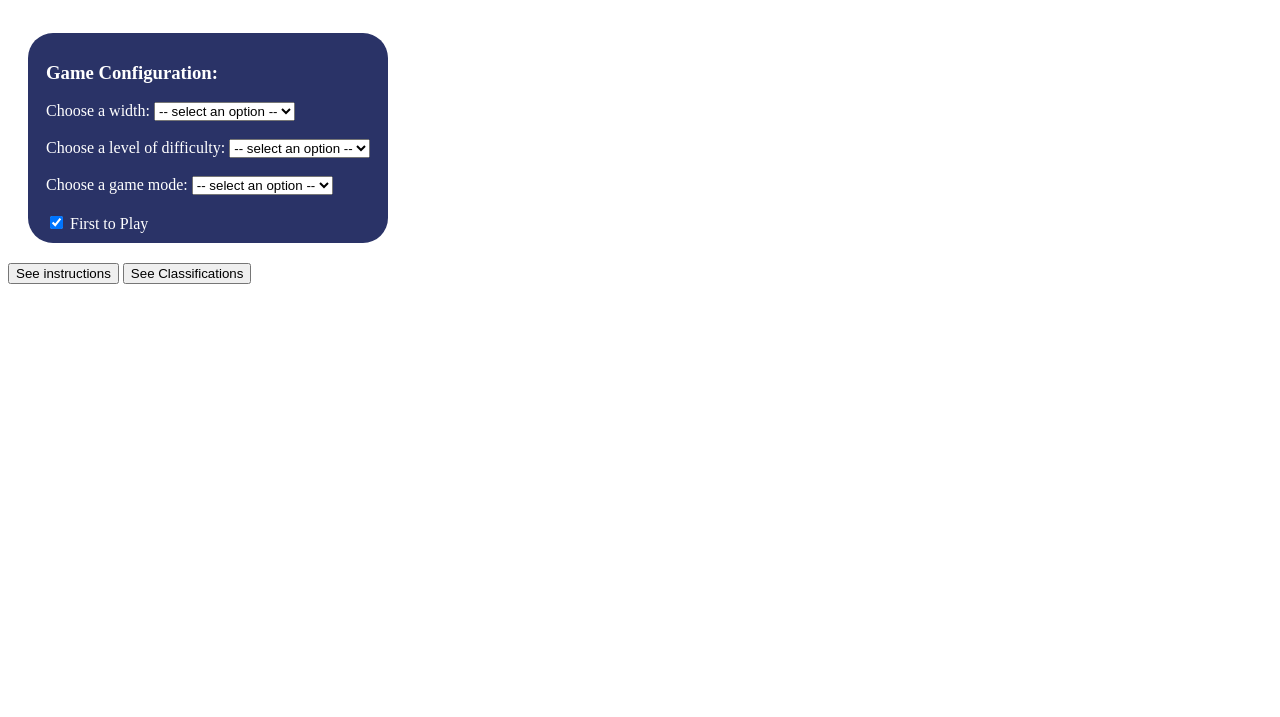
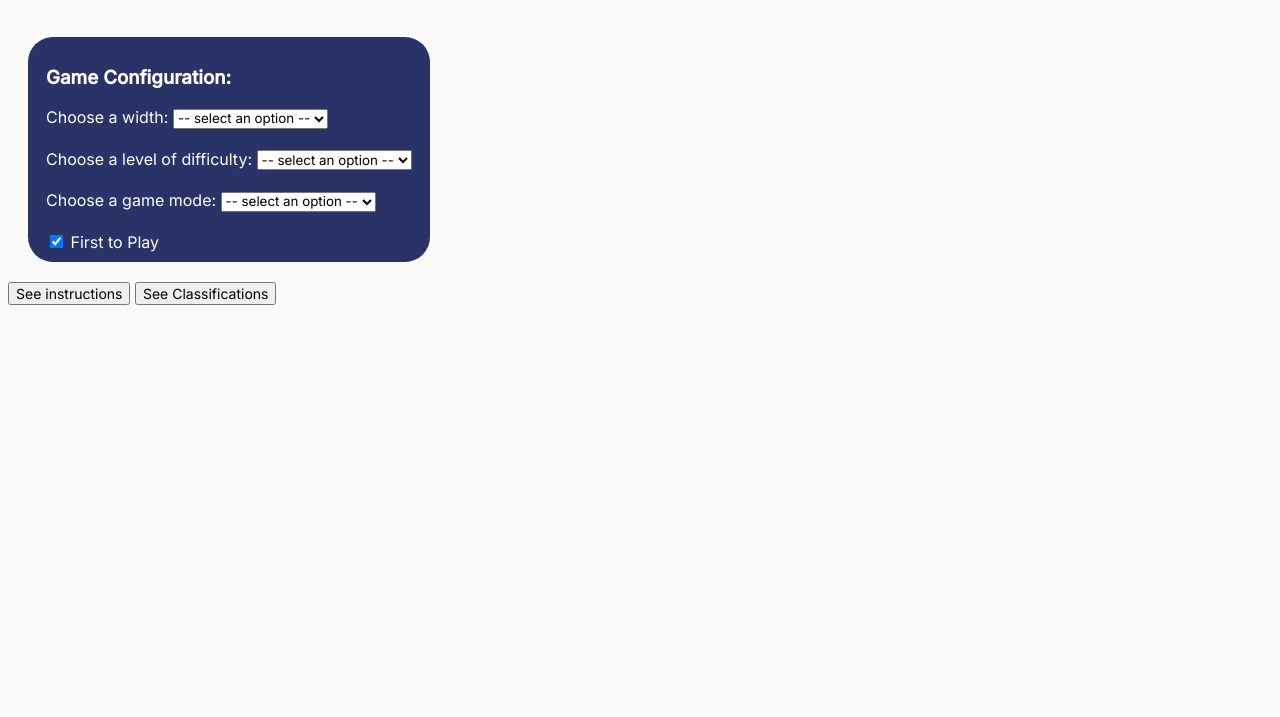
Before and after one commit to MaxSa2004/Tab_Tech-Web-Project, a plain HTML site: page index.html in a window 1280 px wide. Shown: the part 83-800 px from the top of the page. Drawn offline with Linux system fonts and the light colour scheme.

Commit message:
organization & fonts & CSS fixes

```diff
--- a/index.html
+++ b/index.html
@@ -4,7 +4,9 @@
     <meta charset="utf-8" />
     <title>Tâb Game</title>
     <link rel="stylesheet" type="text/css" media="screen" href="styles/style.css" />
-    <script src="styles/myScript.js" defer></script>
+    <script type="text/javascript" src="scripts/visualScript.js" defer></script>
+    <link href="https://fonts.googleapis.com/css2?family=Montserrat:wght@400;500;700&display=swap" rel="stylesheet"> <!--Montserrat-->
+    <link href="https://fonts.googleapis.com/css2?family=Inter:wght@400;500&family=Montserrat:wght@600;700&display=swap" rel="stylesheet"> <!--Inter-->
 
   </head>
   <body>
--- a/styles/style.css
+++ b/styles/style.css
@@ -6,6 +6,13 @@
     border-radius: 25px;
     padding: 10px 18px;
     box-sizing: border-box;
+}
+
+body {
+    font-family: 'Inter', sans-serif;
+    font-weight: 400;
+    color: #222;
+    background-color: #fafafa;
 }
 
 .header {
@@ -19,6 +26,7 @@
 .header h1 {
     margin: 0;
     font-size: 1.75rem;
+    font-family: 'Montserrat', sans-serif;
 }
 
 .authForm {
@@ -107,6 +115,13 @@
     cursor: pointer;
 }
 
+select{
+    font-family: 'Inter', sans-serif;
+}
 
+button{
+    font-family: 'Inter', sans-serif;
+    font-size: 14px;
+}
 
 .myBtnClassifications {}
```
Also changed, not shown: scripts/visualScript.js (renamed from styles/myScript.js).
